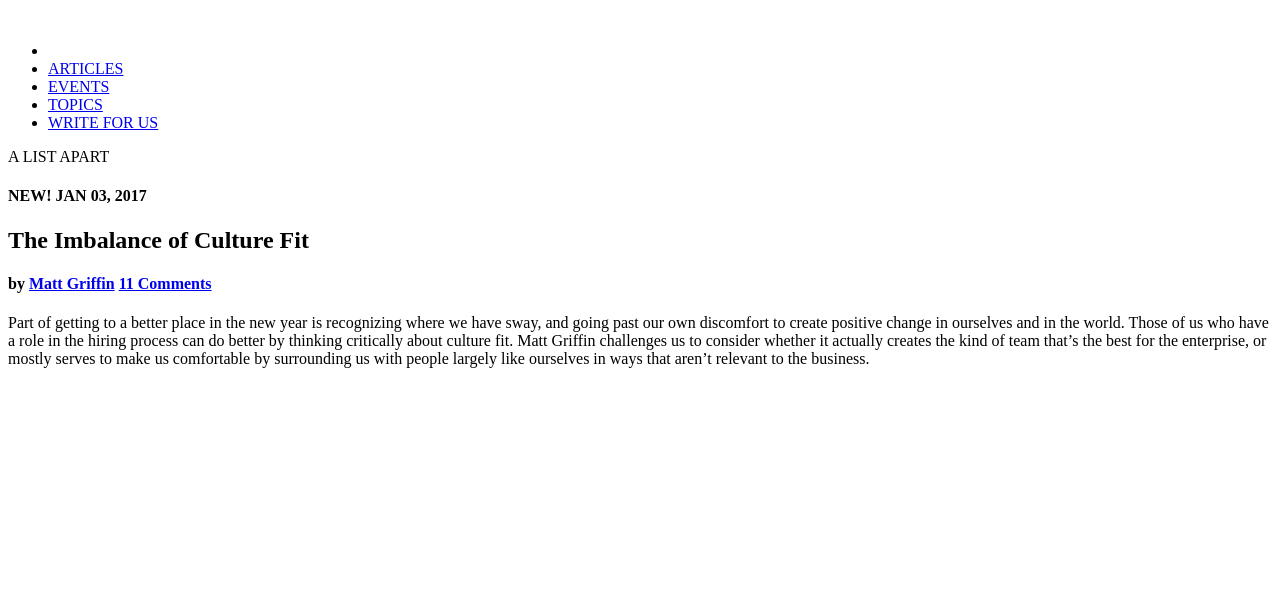
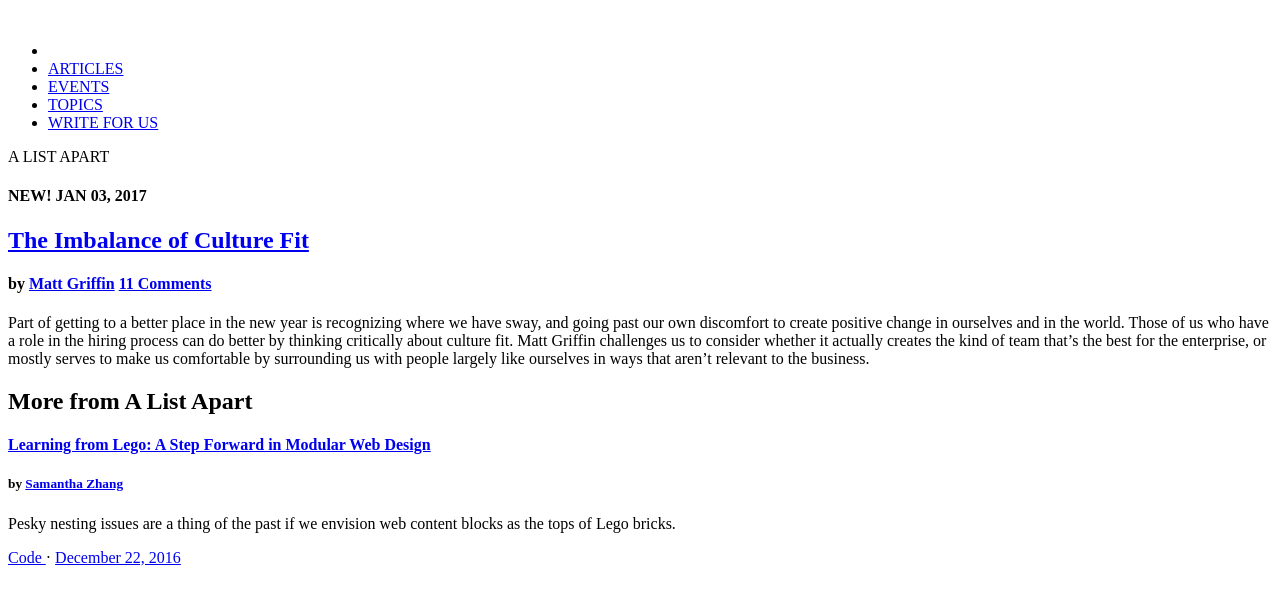
Before and after one commit to claileslie/01_HTML_Layout, a plain HTML site: page index.html in a window 1280 px wide. Drawn offline with Linux system fonts and the light colour scheme.

Commit message:
add more articles section and first article

```diff
--- a/index.html
+++ b/index.html
@@ -18,11 +18,19 @@
     <header>
       A LIST APART
     </header>
-    <article>
+    <article class="new">
       <h4> NEW! JAN 03, 2017 </h4>
-      <h2> The Imbalance of Culture Fit </h2>
+      <h2> <a href="http://alistapart.com/article/the-imbalance-of-culture-fit"> The Imbalance of Culture Fit </a></h2>
       <h4> by <a href="http://alistapart.com/author/mattgriffin">Matt Griffin</a> <a href="http://alistapart.com/article/the-imbalance-of-culture-fit#comments"> 11 Comments </a> </h4>
       <p> Part of getting to a better place in the new year is recognizing where we have sway, and going past our own discomfort to create positive change in ourselves and in the world. Those of us who have a role in the hiring process can do better by thinking critically about culture fit. Matt Griffin challenges us to consider whether it actually creates the kind of team that’s the best for the enterprise, or mostly serves to make us comfortable by surrounding us with people largely like ourselves in ways that aren’t relevant to the business.</p>
     </article>
+    <h2> More from A List Apart </h2>
+    <div class="more">
+      <article>
+        <h4 class="mtitle"> <a href="http://alistapart.com/article/learning-from-lego-a-step-forward-in-modular-web-design"> Learning from Lego: A Step Forward in Modular Web Design </a> </h4>
+        <h5> by <a href="http://alistapart.com/author/samantha-zhang"> Samantha Zhang </a> </h5>
+        <p>Pesky nesting issues are a thing of the past if we envision web content blocks as the tops of Lego bricks.</p>
+        <span> <a href="http://alistapart.com/topic/code">Code </a> &middot <a href="http://alistapart.com/article/learning-from-lego-a-step-forward-in-modular-web-design">December 22, 2016</a> </span>
+    </div>
   </body>
 </html>
```
